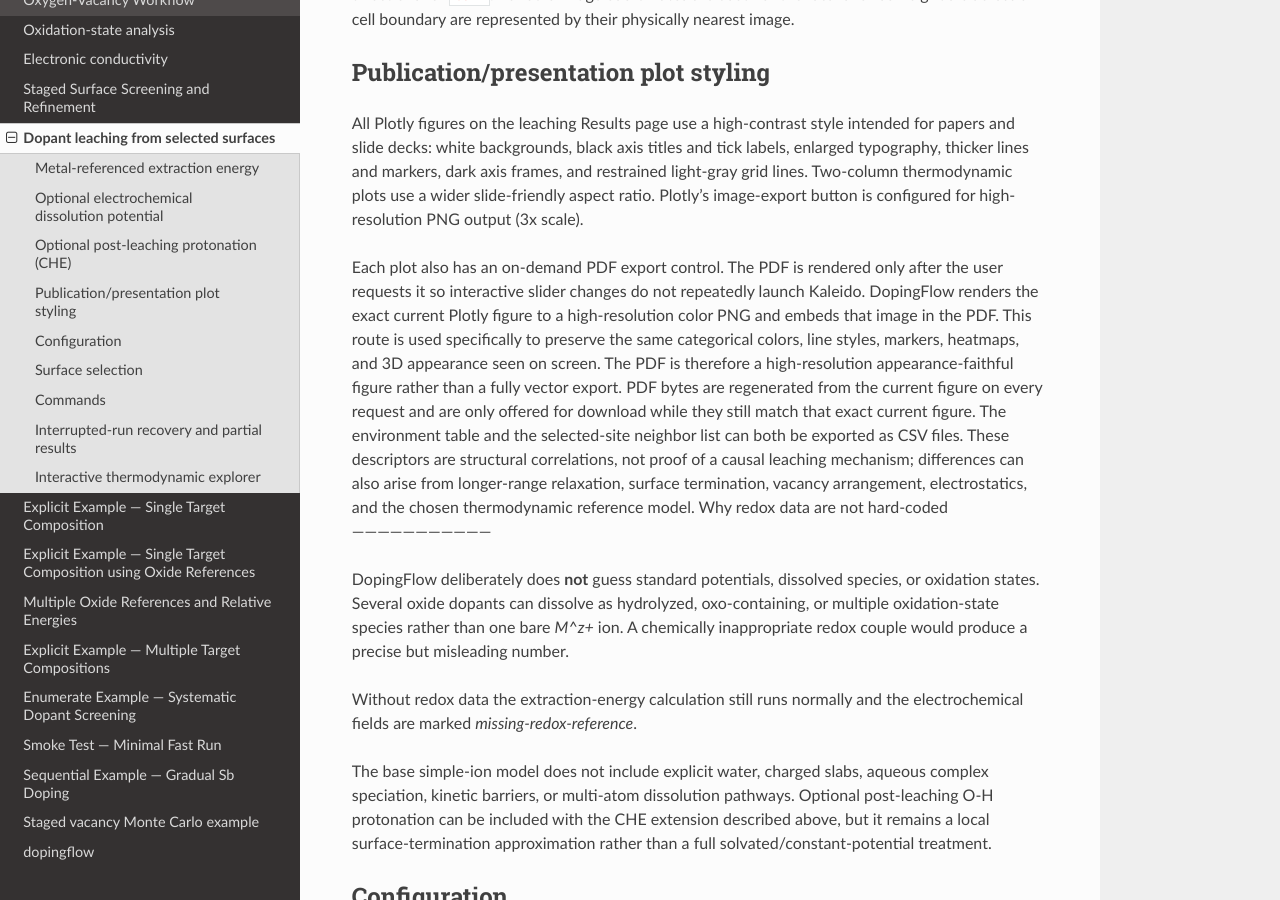
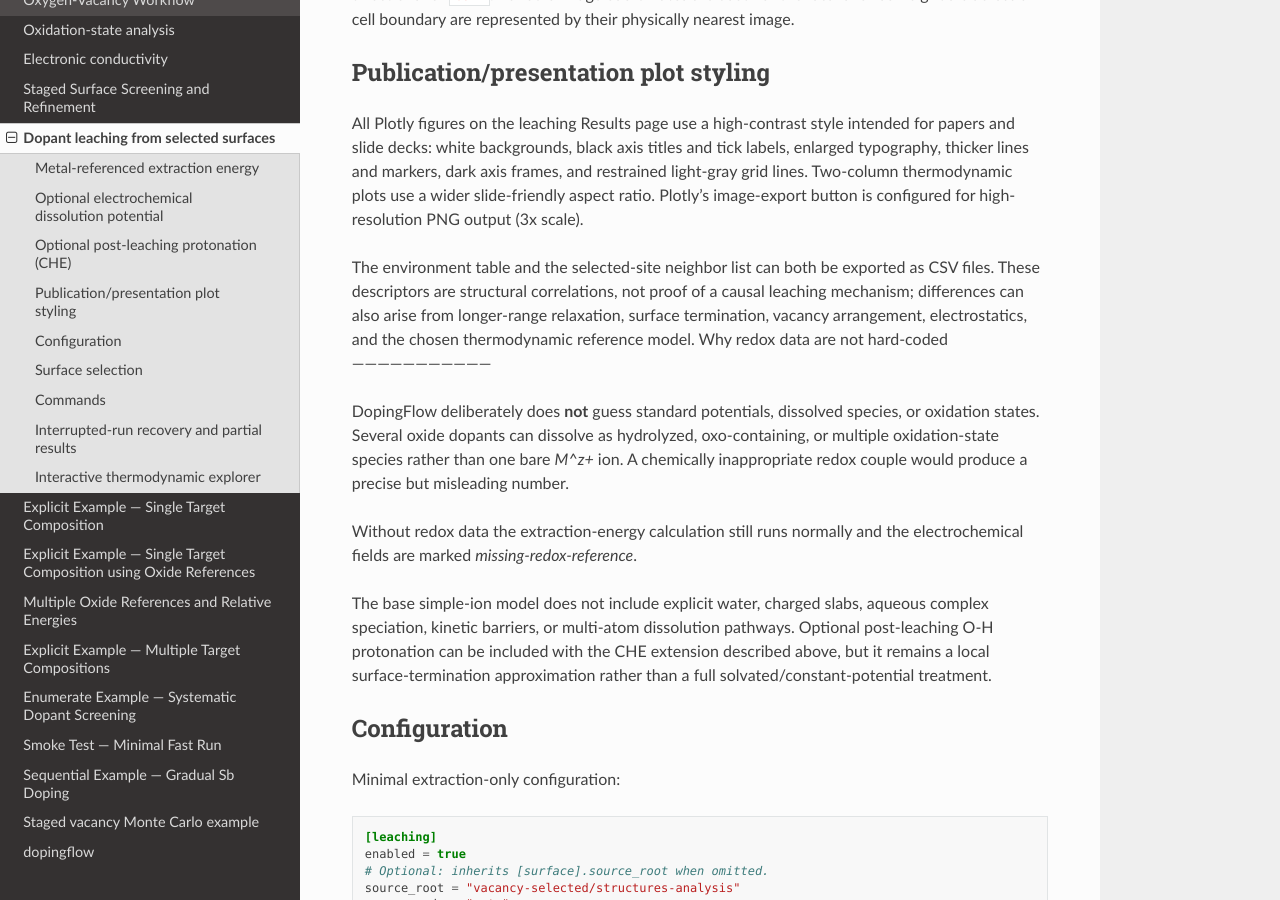
Before and after one commit to KazemZh/dopingflow, a Sphinx documentation site: the page built from docs/source/methods/leaching.rst, in a window 1280 px wide and 900 px high, scrolled down 3221 px. Built offline with Sphinx 7.4.7 and the Read the Docs theme 3.1.0, drawn with Linux system fonts in a browser that asks for light colours.

Commit message:
Remove leaching PDF export documentation

```diff
--- a/docs/source/methods/leaching.rst
+++ b/docs/source/methods/leaching.rst
@@ -207,15 +207,7 @@ and restrained light-gray grid lines. Two-column thermodynamic plots use a
 wider slide-friendly aspect ratio. Plotly's image-export button is configured
 for high-resolution PNG output (3x scale).
 
-Each plot also has an on-demand PDF export control. The PDF is rendered only
-after the user requests it so interactive slider changes do not repeatedly
-launch Kaleido. DopingFlow renders the exact current Plotly figure to a
-high-resolution color PNG and embeds that image in the PDF. This route is used
-specifically to preserve the same categorical colors, line styles, markers,
-heatmaps, and 3D appearance seen on screen. The PDF is therefore a high-resolution
-appearance-faithful figure rather than a fully vector export. PDF bytes are
-regenerated from the current figure on every request and are only offered for
-download while they still match that exact current figure.
+
 The environment table and the selected-site neighbor list can both be exported
 as CSV files. These descriptors are structural correlations, not proof of a
 causal leaching mechanism; differences can also arise from longer-range
```
